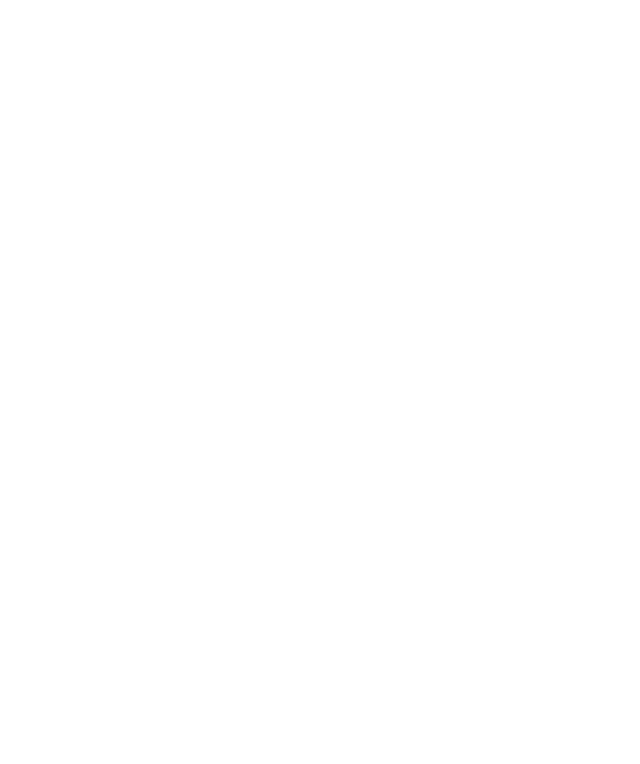
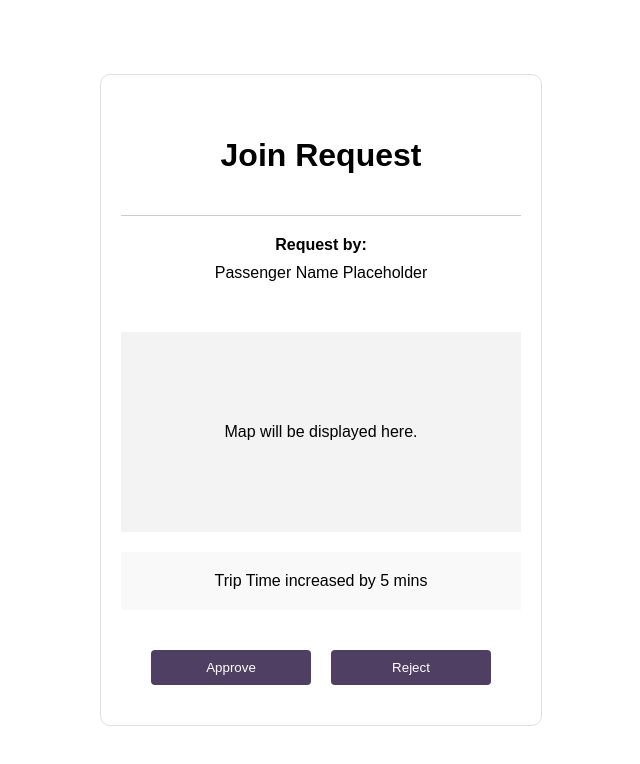
Before and after one commit to CMUSVCampuShare/frontend_js, a React (Create React App) app: page /join in a window 1280 px wide. Before the commit this address had no page. Shown: the top 764 px of the page, without its empty margins (319-959 px from the left). Built offline with nearby package versions, Linux system fonts and the light colour scheme.

Commit message:
add join ride screen

```diff
--- a/src/App.js
+++ b/src/App.js
@@ -9,6 +9,7 @@
 import Login from "./js/login";
 import Register from "./js/register";
 import Post from "./js/post";
+import Join from "./js/join";
 import "./App.css";
 
 function App() {
@@ -43,6 +44,7 @@
           <Route path="/login" element={<Login />} />
           <Route path="/register" element={<Register />} />
           <Route path="/post" element={<Post />} />
+          <Route path="/join" element={<Join />} />
         </Routes>
       </div>
     </Router>
--- /dev/null
+++ b/src/css/join.css
@@ -0,0 +1,70 @@
+.join-request-container {
+  padding: 20px; /* Add padding around the entire container */
+  max-width: 400px;
+  margin: auto;
+  font-family: "Arial", sans-serif;
+  border: 1px solid #e1e1e1; /* Add a border for the container */
+  border-radius: 10px; /* Optional: if you want rounded corners */
+}
+
+.header {
+  text-align: center;
+  padding: 20px;
+  border-bottom: 1px solid #ccc;
+}
+
+.request-info,
+.trip-info,
+.actions {
+  padding: 20px;
+}
+
+.label {
+  font-weight: bold;
+}
+
+.passenger-name {
+  padding: 10px 0;
+}
+
+.map-placeholder {
+  height: 200px;
+  background-color: #f3f3f3;
+  display: flex;
+  justify-content: center;
+  align-items: center;
+  margin: 20px 0;
+}
+
+.trip-info {
+  background-color: #f9f9f9;
+  margin-bottom: 20px;
+}
+
+.actions {
+  display: flex;
+  justify-content: space-around; /* This will add space between the buttons */
+}
+
+.button {
+  background-color: #4e3f63;
+  color: white;
+  border: none;
+  padding: 10px 20px;
+  cursor: pointer;
+  border-radius: 4px;
+  margin: 0 10px; /* Add margin to create gap between buttons */
+}
+
+.button:hover {
+  background-color: #3700b3;
+}
+
+/* Add additional styles for approve and reject buttons if needed */
+.button.approve {
+  /* Additional styles for approve button */
+}
+
+.button.reject {
+  /* Additional styles for reject button */
+}
--- /dev/null
+++ b/src/js/join.js
@@ -0,0 +1,46 @@
+import React from "react";
+import "../css/join.css"; // Make sure to create a separate CSS file for styles
+
+const Join = () => {
+  // Placeholder function for button click handlers
+  const handleApprove = () => {
+    console.log("Trip approved");
+  };
+
+  const handleReject = () => {
+    console.log("Trip rejected");
+  };
+
+  // Variables for passenger name and trip time
+  const passengerName = "Passenger Name Placeholder";
+  const tripTimeIncrease = "5"; // in minutes
+
+  return (
+    <div className="join-request-container">
+      <div className="header">
+        <h1>Join Request</h1>
+      </div>
+      <div className="request-info">
+        <div className="label">Request by:</div>
+        <div className="passenger-name">{passengerName}</div>
+      </div>
+      <div className="map-placeholder">
+        {/* Placeholder for the map */}
+        Map will be displayed here.
+      </div>
+      <div className="trip-info">
+        Trip Time increased by {tripTimeIncrease} mins
+      </div>
+      <div className="actions">
+        <button className="button approve" onClick={handleApprove}>
+          Approve
+        </button>
+        <button className="button reject" onClick={handleReject}>
+          Reject
+        </button>
+      </div>
+    </div>
+  );
+};
+
+export default Join;
--- a/src/js/modal.js
+++ b/src/js/modal.js
@@ -1,5 +1,5 @@
 import React, { useState } from "react";
-import "../css/modal.css"; // assuming you store the styles here
+import "../css/modal.css";
 
 function CreatePostModal({ isOpen, onClose }) {
   return (
```
